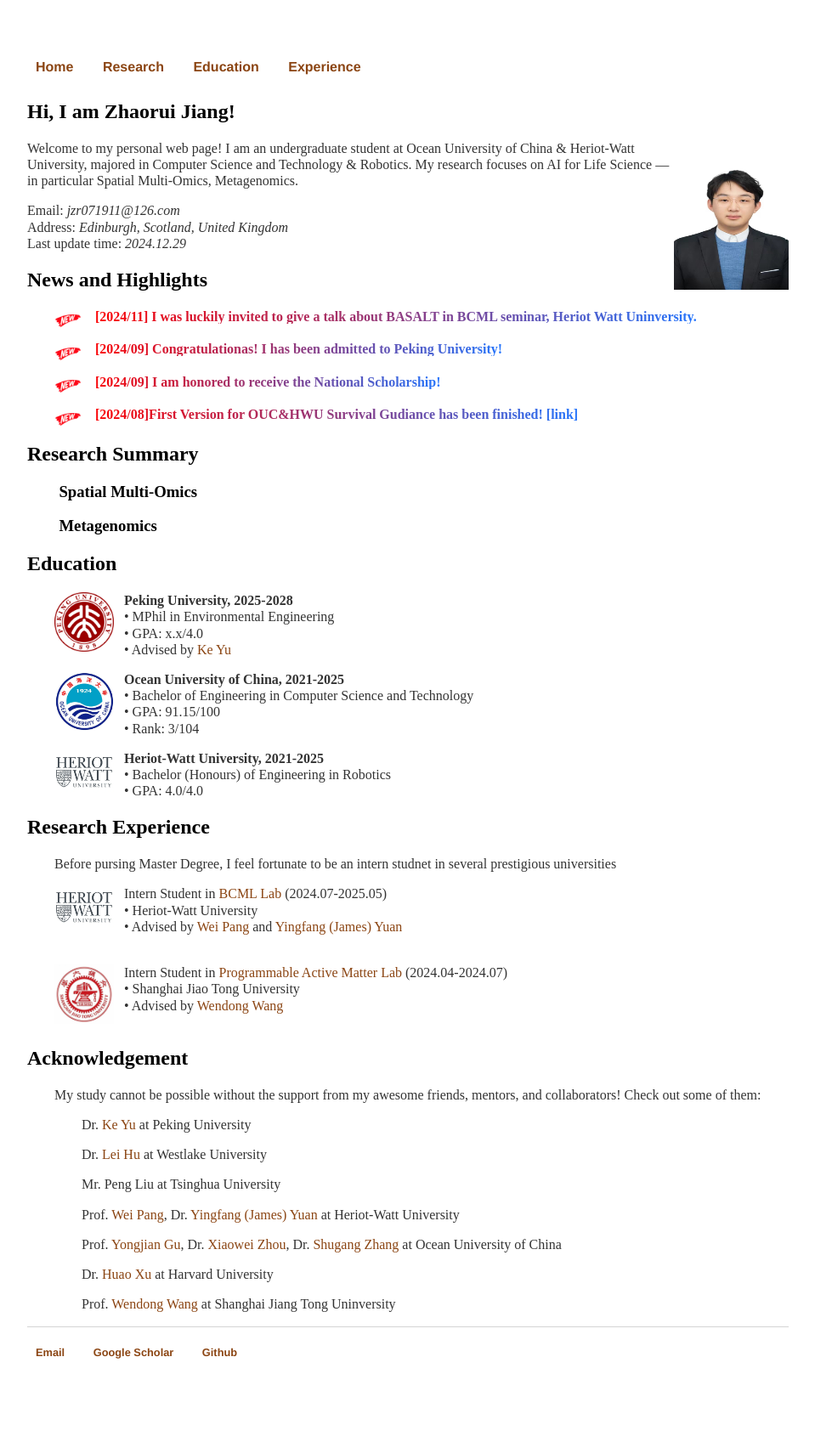
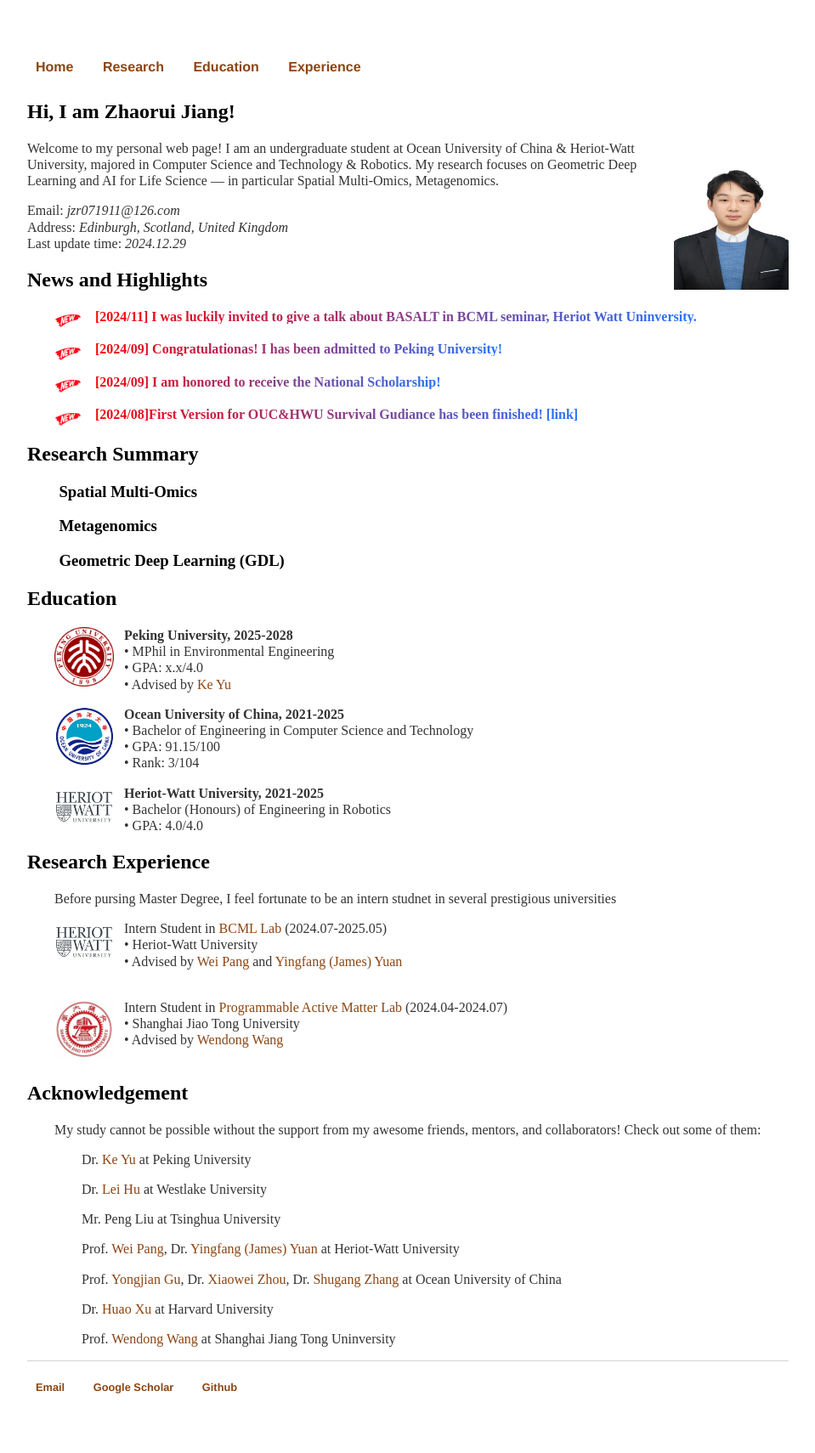
Before and after one commit to zhaorui-bi/zhaorui-bi.github.io, a Jekyll site: the page built from index.html, in a window 1280 px wide. Shown: the whole page at 85% size, without its empty margins (160-1119 px from the left). Built offline with Jekyll 4.4.1, drawn with Linux system fonts in a browser that asks for light colours; before the commit the page ends 1669 px from its top, so only the background shows below that.

Commit message:
Update index.html

```diff
--- a/index.html
+++ b/index.html
@@ -6,7 +6,7 @@
 	<h2>Hi, I am Zhaorui Jiang!</h2>
 	<p><img src="/img/person.jpg" align="right" alt="portrait" width="135" height="176"/>
 		Welcome to my personal web page! I am an undergraduate student at Ocean University of China & Heriot-Watt University, majored in Computer Science and Technology & Robotics.
-		My research focuses on AI for Life Science — in particular Spatial Multi-Omics, Metagenomics. </p>
+		My research focuses on Geometric Deep Learning and AI for Life Science — in particular Spatial Multi-Omics, Metagenomics. </p>
 
 	<p>
 		Email: <em> jzr071911@126.com </a> </em><br>
@@ -44,6 +44,8 @@
 	<h3 style="margin-left: 2em;"> Spatial Multi-Omics </h3>
 
 	<h3 style="margin-left: 2em;"> Metagenomics </h3>
+
+	<h3 style="margin-left: 2em;"> Geometric Deep Learning (GDL) </h3>
 
 <!-- 		<p style="margin-left: 4em;">
 			&nbsp&nbsp <b>Explaining Graph Neural Networks Improves the Molecular Property Prediction</b> <br>
```
